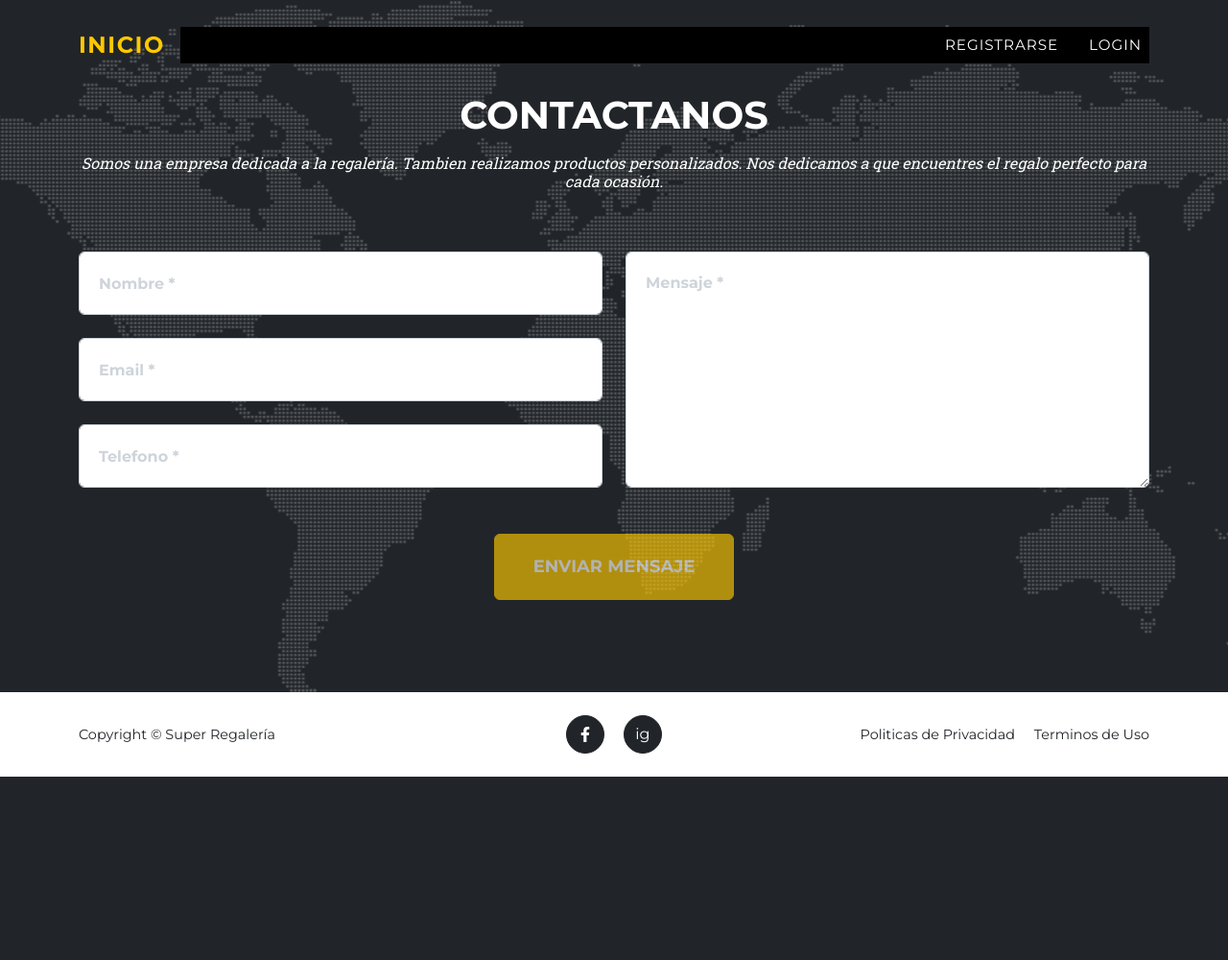
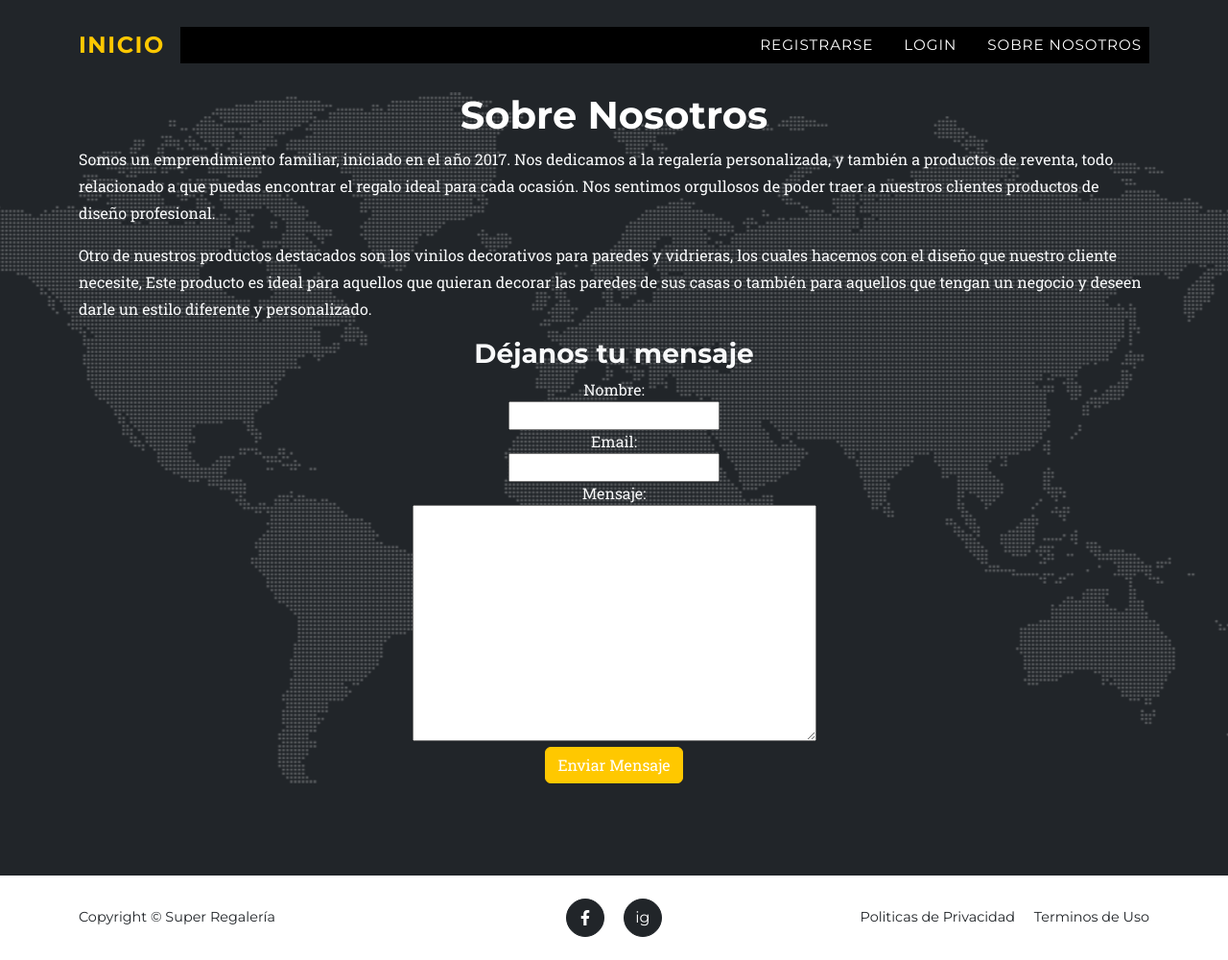
Before and after one commit to CarolinaNegrin/Trabajo_Final, a Django app: page /contacto/ in a window 1280 px wide. Shown: the whole page at 96% size. Before the commit the page ends 809 px from the top, so only its background shows below. Run offline with Django 4.2, Linux system fonts and the light colour scheme; some libraries are stand-ins or nearby versions.

Commit message:
sobre mi y mensaje de contacto funcionando

```diff
--- a/project/apps/cliente/urls.py
+++ b/project/apps/cliente/urls.py
@@ -1,5 +1,5 @@
 from django.urls import path
-from .views import home, register, login_request, datos_cliente
+from .views import home, register, login_request
 from django.contrib.auth.views import LogoutView
 app_name = "cliente"
 
@@ -8,5 +8,4 @@ urlpatterns = [
     path('register/', register, name="register"),
     path('login/', login_request , name="login"),
     path('logout/', LogoutView.as_view(template_name="cliente/logout.html"), name="logout"),
-    path('datos_cliente/', datos_cliente.as_view(template_name="cliente/datos_cliente.html"), name="datos_cliente"),
 ]
--- a/project/apps/cliente/views.py
+++ b/project/apps/cliente/views.py
@@ -54,8 +54,3 @@ def login_request(request: HttpRequest) -> HttpResponse:
     else:
         form = forms.CustomAuthenticationForm()
     return render(request, "cliente/login.html", {"form": form})
-
-class datos_cliente(UpdateView):
-    model = Cliente
-    form_class = ClienteForm
-    success_url = reverse_lazy("cliente:detail")
--- /dev/null
+++ b/project/apps/home/forms.py
@@ -0,0 +1,6 @@
+from django import forms
+
+class ContactForm(forms.Form):
+    nombre = forms.CharField(label='nombre', max_length=100)
+    email = forms.EmailField(label='email', max_length=100)
+    mensaje = forms.CharField(label='mensaje', widget=forms.Textarea)
--- a/project/apps/home/templates/home/contacto.html
+++ b/project/apps/home/templates/home/contacto.html
@@ -8,63 +8,40 @@
     <section class="page-section" id="contact">
         <div class="container">
             <div class="text-center">
-                <h2 class="section-heading text-uppercase">Contactanos</h2>
-                <h3 class="section-subheading text-white">Somos una empresa dedicada a la regalería. Tambien realizamos productos personalizados. Nos dedicamos a que encuentres el regalo perfecto para cada ocasión.</h3>
+                <h1 class="section-heading">Sobre Nosotros</h1>
+                <p class="section-text text-light  text-lg-start ">Somos un emprendimiento familiar, iniciado en el año 2017.
+                    Nos dedicamos a la regalería personalizada, y también a productos de reventa, todo relacionado a que puedas encontrar el regalo
+                    ideal para cada ocasión. Nos sentimos orgullosos de poder traer a nuestros clientes productos de diseño profesional.
+                </p>
+                <p class="section-text text-light  text-lg-start ">
+                    Otro de nuestros productos destacados son los vinilos decorativos para paredes y vidrieras,
+                    los cuales hacemos con el diseño que nuestro cliente necesite,
+                    Este producto es ideal para aquellos que quieran decorar las paredes de sus casas
+                    o también para aquellos que tengan un negocio
+                    y deseen darle un estilo diferente y personalizado.
+                </p>
+
+            <h3 class="text-secondary text-light ">Déjanos tu mensaje</h3>
             </div>
-            <!-- * * * * * * * * * * * * * * *-->
-            <!-- * * SB Forms Contact Form * *-->
-            <!-- * * * * * * * * * * * * * * *-->
-            <!-- This form is pre-integrated with SB Forms.-->
-            <!-- To make this form functional, sign up at-->
-            <!-- https://startbootstrap.com/solution/contact-forms-->
-            <!-- to get an API token!-->
-            <form id="contactForm" data-sb-form-api-token="API_TOKEN">
-                <div class="row align-items-stretch mb-5">
-                    <div class="col-md-6">
-                        <div class="form-group">
-                            <!-- Name input-->
-                            <input class="form-control" id="name" type="text" placeholder="Nombre *" data-sb-validations="required" />
-                            <div class="invalid-feedback" data-sb-feedback="name:required">Se requiere un nombre.</div>
-                        </div>
-                        <div class="form-group">
-                            <!-- Email address input-->
-                            <input class="form-control" id="email" type="email" placeholder="Email *" data-sb-validations="required,email" />
-                            <div class="invalid-feedback" data-sb-feedback="email:required">Se requiere un Email.</div>
-                            <div class="invalid-feedback" data-sb-feedback="email:email">Email no válido.</div>
-                        </div>
-                        <div class="form-group mb-md-0">
-                            <!-- Phone number input-->
-                            <input class="form-control" id="phone" type="tel" placeholder="Telefono *" data-sb-validations="required" />
-                            <div class="invalid-feedback" data-sb-feedback="phone:required">Se requiere un número de telefono.</div>
-                        </div>
+
+            <form method="post">
+                {% csrf_token %}
+                <div class="form-group text-center ">
+                    <div>
+                        <label for="{{ form.nombre.id_for_label }}" class="label text-light ">Nombre: </label>
+                        <div class="column-gap-0 ">{{ form.nombre }}</div>
                     </div>
-                    <div class="col-md-6">
-                        <div class="form-group form-group-textarea mb-md-0">
-                            <!-- Message input-->
-                            <textarea class="form-control" id="message" placeholder="Mensaje *" data-sb-validations="required"></textarea>
-                            <div class="invalid-feedback" data-sb-feedback="message:required">Se requiere un mensaje.</div>
-                        </div>
+                    <div>
+                        <label for="{{ form.email.id_for_label }}" class="label text-light ">Email:</label>
+                        <div class="column-gap-0 ">{{ form.email }}</div>
                     </div>
+                    <div>
+                        <label for="{{ form.mensaje.id_for_label }}" class="label text-light ">Mensaje:</label>
+                        <div class="column-gap-0 ">{{ form.mensaje }}</div>
+                    </div>
+
+                    <button type="submit" class="btn btn-primary submit">Enviar Mensaje</button>
                 </div>
-                <!-- Submit success message-->
-                <!---->
-                <!-- This is what your users will see when the form-->
-                <!-- has successfully submitted-->
-                <div class="d-none" id="submitSuccessMessage">
-                    <div class="text-center text-white mb-3">
-                        <div class="fw-bolder">Mensaje enviado exitosamente</div>
+            </form>
 
-                        <br />
-                        <a href="https://startbootstrap.com/solution/contact-forms">https://startbootstrap.com/solution/contact-forms</a>
-                    </div>
-                </div>
-                <!-- Submit error message-->
-                <!---->
-                <!-- This is what your users will see when there is-->
-                <!-- an error submitting the form-->
-                <div class="d-none" id="submitErrorMessage"><div class="text-center text-danger mb-3">Error al enviar mensaje</div></div>
-                <!-- Submit Button-->
-                <div class="text-center"><button class="btn btn-primary btn-xl text-uppercase disabled" id="submitButton" type="submit">Enviar Mensaje</button></div>
-            </form>
-        </div>
 {% endblock CONTENIDO_BASE %}
--- a/project/apps/home/templates/home/navbar.html
+++ b/project/apps/home/templates/home/navbar.html
@@ -12,12 +12,12 @@
                     <li class="nav-item"><a class="nav-link" href="#team">Realizar Pedidos</a></li>
                     <li class="nav-item"><a class="nav-link" href="#services">Productos</a></li>
                     <li class="nav-item"><a class="nav-link" href="#portfolio">Servicios</a></li>
-                    <li class="nav-item"><a class="nav-link" href="{% url 'home:contacto' %}">Sobre Nosotros</a></li>
-                    <li class="nav-item"><a class="nav-link" href="{% url 'cliente:datos_cliente' user_id %}">Mi Cuenta</a></li>
+
                     <li class="nav-item"><a class="nav-link text-info" href="{% url 'cliente:logout' %}">Logout</a></li>
                 {% else %}
                     <li class="nav-item"><a class="nav-link" href="{% url 'cliente:register' %}">Registrarse</a></li>
                     <li class="nav-item"><a class="nav-link" href="{% url 'cliente:login' %}">Login</a></li>
+                    <li class="nav-item"><a class="nav-link" href="{% url 'home:contacto' %}">Sobre Nosotros</a></li>
                 {% endif %}
             </ul>
         </div>
--- a/project/apps/home/urls.py
+++ b/project/apps/home/urls.py
@@ -1,5 +1,5 @@
 from django.urls import path
-from .views import home, contacto
+from .views import home, contacto, contact_view
 from cliente.views import login_request
 from django.contrib.auth.views import LogoutView
 
@@ -7,7 +7,7 @@ app_name = "home"
 
 urlpatterns = [
     path("", home, name="home"),
-    path("contacto/", contacto, name="contacto"),
+    path("contacto/", contact_view, name="contacto"),
 
 
 ]
--- a/project/apps/home/views.py
+++ b/project/apps/home/views.py
@@ -1,4 +1,7 @@
 from django.shortcuts import render
+from django.core.mail import send_mail
+from .forms import ContactForm
+from django.http import HttpRequest, HttpResponse
 
 # Create your views here.
 def home(request):
@@ -6,3 +9,29 @@ def home(request):
 
 def contacto(request):
     return render(request, "home/contacto.html")
+
+
+
+def contact_view(request: HttpRequest) -> HttpResponse:
+    if request.method == 'POST':
+        form = ContactForm(request.POST)
+        if form.is_valid():
+            nombre = form.cleaned_data['nombre']
+            email = form.cleaned_data['email']
+            mensaje = form.cleaned_data['mensaje']
+
+
+            subject = f"Mensaje de contacto de {nombre}"
+            body = f"Email del remitente: {email}\n\nMensaje:\n{mensaje}"
+            sender_email = 'caro_negrin@hotmail.com'
+
+
+            send_mail(subject, body, sender_email, ['caro_negrin@hotmail.com'])
+            mensaje_enviado= f"{nombre}, su mensaje ha sido enviado correctamente. Nos pondemos en contaco a la brevedad. Muchas Gracias!"
+
+            return render(request, 'home/index.html', {'mensaje': mensaje_enviado})
+
+    else:
+        form = ContactForm()
+
+    return render(request, 'home/contacto.html', {'form': form})
```
Also changed, not shown: project/apps/cliente/templates/cliente/datos_cliente.html (deleted, +0 -15 lines), project/project/settings.py (+7 -0 lines).
